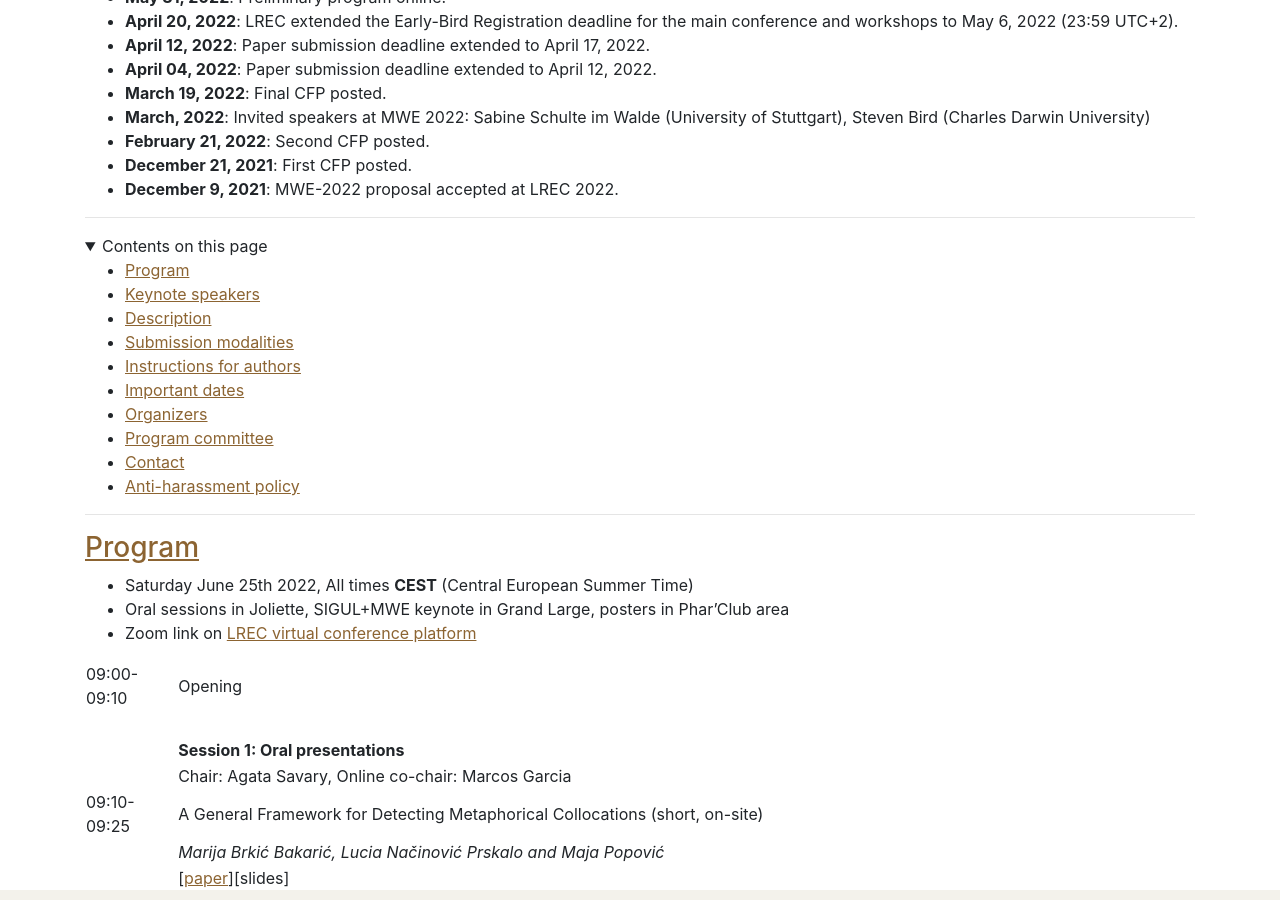
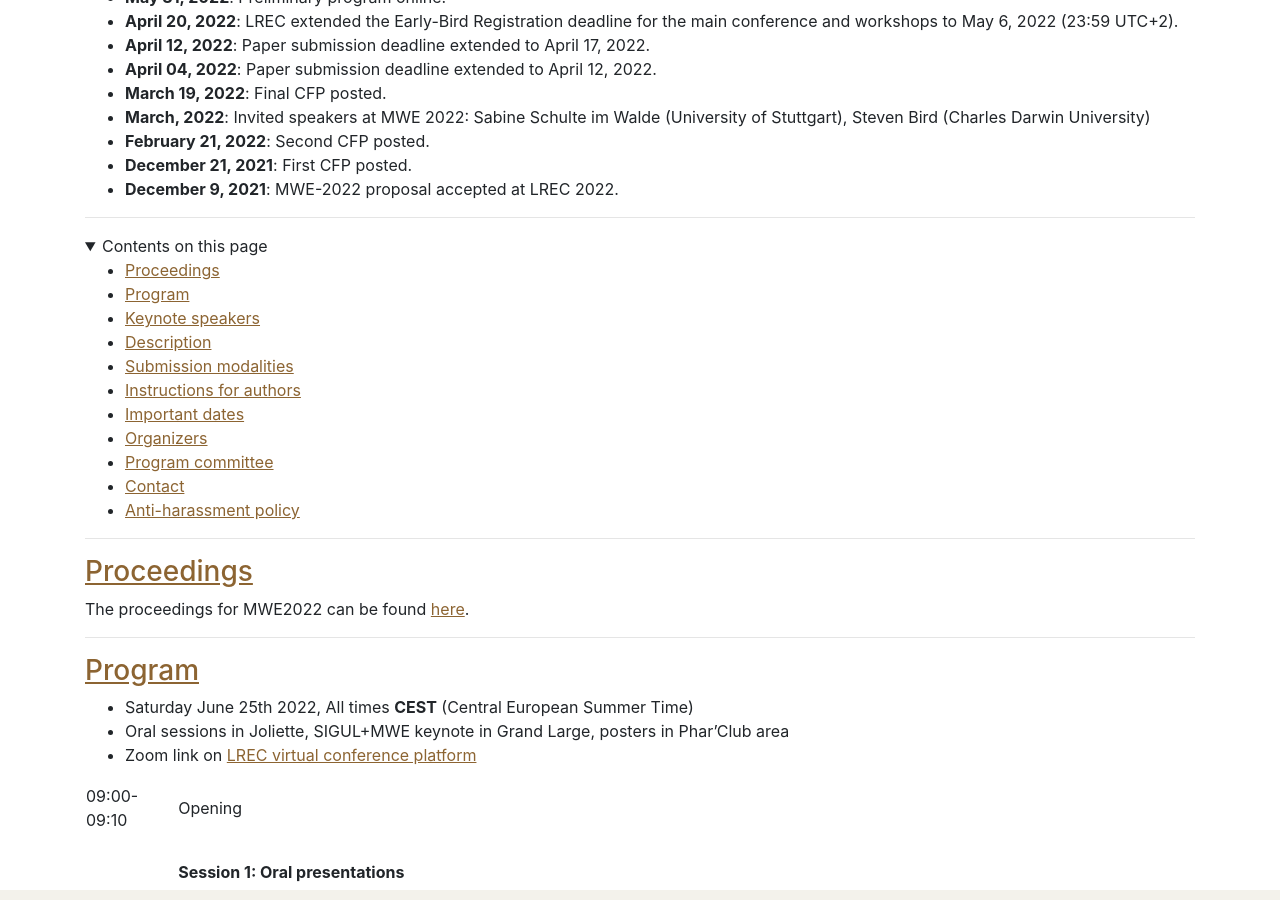
Before and after one commit to multiword/multiword.github.io, a Jekyll site: the page built from mwe2022/index.md, in a window 1280 px wide and 900 px high, scrolled down 418 px. Built offline with Jekyll 4.4.1, drawn with Linux system fonts in a browser that asks for light colours; comment, search, counter and statistics services are not loaded.

Commit message:
Add link to the proceedings

```diff
--- a/mwe2022/index.md
+++ b/mwe2022/index.md
@@ -34,6 +34,7 @@ Special Interest Group on the Lexicon ([SIGLEX](http://www.siglex.org/)) of the
   <summary>
     Contents on this page
   </summary>
+- [Proceedings](#proceedings)
 - [Program](#program)
 - [Keynote speakers](#keynotes)
 - [Description](#description)
@@ -49,6 +50,12 @@ Special Interest Group on the Lexicon ([SIGLEX](http://www.siglex.org/)) of the
 <!-- Does not work...
 * TOC
 {:toc}-->
+
+-----
+
+### <a name="proceedings"> Proceedings </a>
+
+The proceedings for MWE2022 can be found [here](https://aclanthology.org/events/mwe-2022/).
 
 -----
 
```
